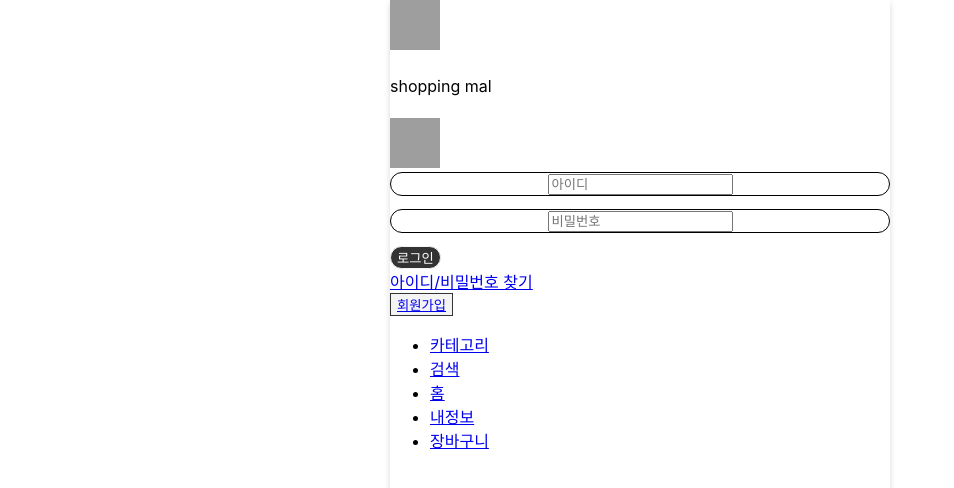
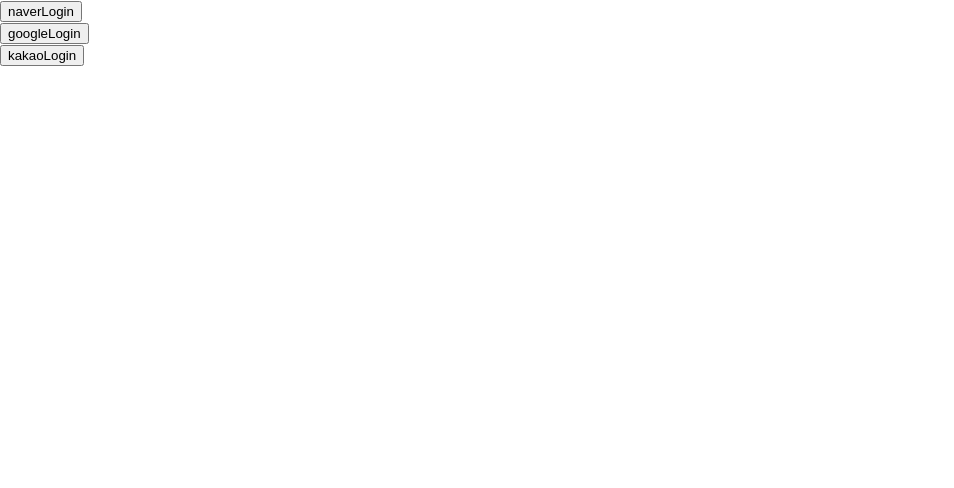
Before and after one commit to yujeong-world/cuk_food_project_FE, a React (Create React App) app: page /login in a window 1280 px wide. Shown: the top 488 px of the page, without its empty margins (0-954 px from the left). Built offline with nearby package versions, Linux system fonts and the light colour scheme; grey boxes are pictures that could not be loaded.

Commit message:
로그인 jwt + oauth 기능 프론트 수정 (임시)

```diff
--- a/src/page/Login.js
+++ b/src/page/Login.js
@@ -1,78 +1,109 @@
 import React from "react";
 import {Link} from "react-router-dom";
 
-const Login = ()=> {
-    return (
-        <div>
-            <div className="main_wrapper w-500 border-current border-solid">
-                <header className="w-full">
-                    <div className="w-full flex flex-wrap">
-                        <div className="w-1/5">
-                            {/*최근본맛집*/}
-                            <a >
-                                <img src="https://karymarket.com/images/icon_eye.png" className="icon_eye block m-auto"/>
-                            </a>
-                        </div>
-                        <div className="w-3/5 text-center text-2xl line-height-4">
-                            shopping mal
-                        </div>
-                        <div className="w-1/5">
-                            <a>
-                                <img src="https://karymarket.com/images/icon_bell.svg" className="icon_bell block m-auto"/>
-                            </a>
-
-                        </div>
-                    </div>
-                </header>
-
-                <div className="login-box w-full mt-8">
-                    <div className="w-full">
-                        <div className="w-4/5 login_input">
-                            <input type="text" placeholder="아이디"/>
-                        </div>
-                        <div className="w-4/5 login_input">
-                            <input type="password" placeholder="비밀번호"/>
-                        </div>
-                    </div>
 
 
-                    <button className="w-4/5 login-btn">로그인</button>
+// const onLogin = () => {
+//     window.location.href = "http://localhost:8080/login"
+// }
 
-                    <div>
-                        <Link>
-                            아이디/비밀번호 찾기
-                        </Link>
-                    </div>
 
-                    <button className="w-4/5 join-btn">
-                        <Link to="/signForm">회원가입</Link>
-                    </button>
+const naverLogin = () => {
+    window.location.href = "http://localhost:8080/oauth2/authorization/naver";
+};
 
-                </div>
+const googleLogin = () => {
+    window.location.href = "http://localhost:8080/oauth2/authorization/google";
+};
 
-            <footer>
-                <div>
-                    <ul>
-                        <li>
-                            <Link>카테고리</Link>
-                        </li>
-                        <li>
-                            <Link>검색</Link>
-                        </li>
-                        <li>
-                            <Link>홈</Link>
-                        </li>
-                        <li>
-                            <Link>내정보</Link>
-                        </li>
-                        <li>
-                            <Link>장바구니</Link>
-                        </li>
-                    </ul>
-                </div>
-            </footer>
-        </div>
-        </div>
+
+const kakaoLogin = () => {
+    window.location.href = "http://localhost:8080/oauth2/authorization/kakao";
+};
+
+const Login = () => {
+    return (
+        // <div>
+        //     <div className="main_wrapper w-500 border-current border-solid">
+        //         <header className="w-full">
+        //             <div className="w-full flex flex-wrap">
+        //                 <div className="w-1/5">
+        //                     {/*최근본맛집*/}
+        //                     <a >
+        //                         <img src="https://karymarket.com/images/icon_eye.png" className="icon_eye block m-auto"/>
+        //                     </a>
+        //                 </div>
+        //                 <div className="w-3/5 text-center text-2xl line-height-4">
+        //                     shopping mal
+        //                 </div>
+        //                 <div className="w-1/5">
+        //                     <a>
+        //                         <img src="https://karymarket.com/images/icon_bell.svg" className="icon_bell block m-auto"/>
+        //                     </a>
+        //
+        //                 </div>
+        //             </div>
+        //         </header>
+        //
+        //         <div className="login-box w-full mt-8">
+        //             <div className="w-full">
+        //                 <div className="w-4/5 login_input">
+        //                     <input type="text" placeholder="아이디"/>
+        //                 </div>
+        //                 <div className="w-4/5 login_input">
+        //                     <input type="password" placeholder="비밀번호"/>
+        //                 </div>
+        //             </div>
+        //
+        //
+        //             <button className="w-4/5 login-btn">로그인</button>
+        //
+        //             <div>
+        //                 <Link>
+        //                     아이디/비밀번호 찾기
+        //                 </Link>
+        //             </div>
+        //
+        //             <button className="w-4/5 join-btn">
+        //                 <Link to="/signForm">회원가입</Link>
+        //             </button>
+        //
+        //         </div>
+        //
+        //     <footer>
+        //         <div>
+        //             <ul>
+        //                 <li>
+        //                     <Link>카테고리</Link>
+        //                 </li>
+        //                 <li>
+        //                     <Link>검색</Link>
+        //                 </li>
+        //                 <li>
+        //                     <Link>홈</Link>
+        //                 </li>
+        //                 <li>
+        //                     <Link>내정보</Link>
+        //                 </li>
+        //                 <li>
+        //                     <Link>장바구니</Link>
+        //                 </li>
+        //             </ul>
+        //         </div>
+        //     </footer>
+        // </div>
+        // </div>
+
+        <>
+            {/*<button onClick={onLogin}>login</button>*/}
+            <div>
+            <button onClick={naverLogin}>naverLogin</button>
+             </div>
+            <button onClick={googleLogin}>googleLogin</button>
+            <div>
+                <button onClick={kakaoLogin}>kakaoLogin</button>
+            </div>
+        </>
     );
 };
 
```
